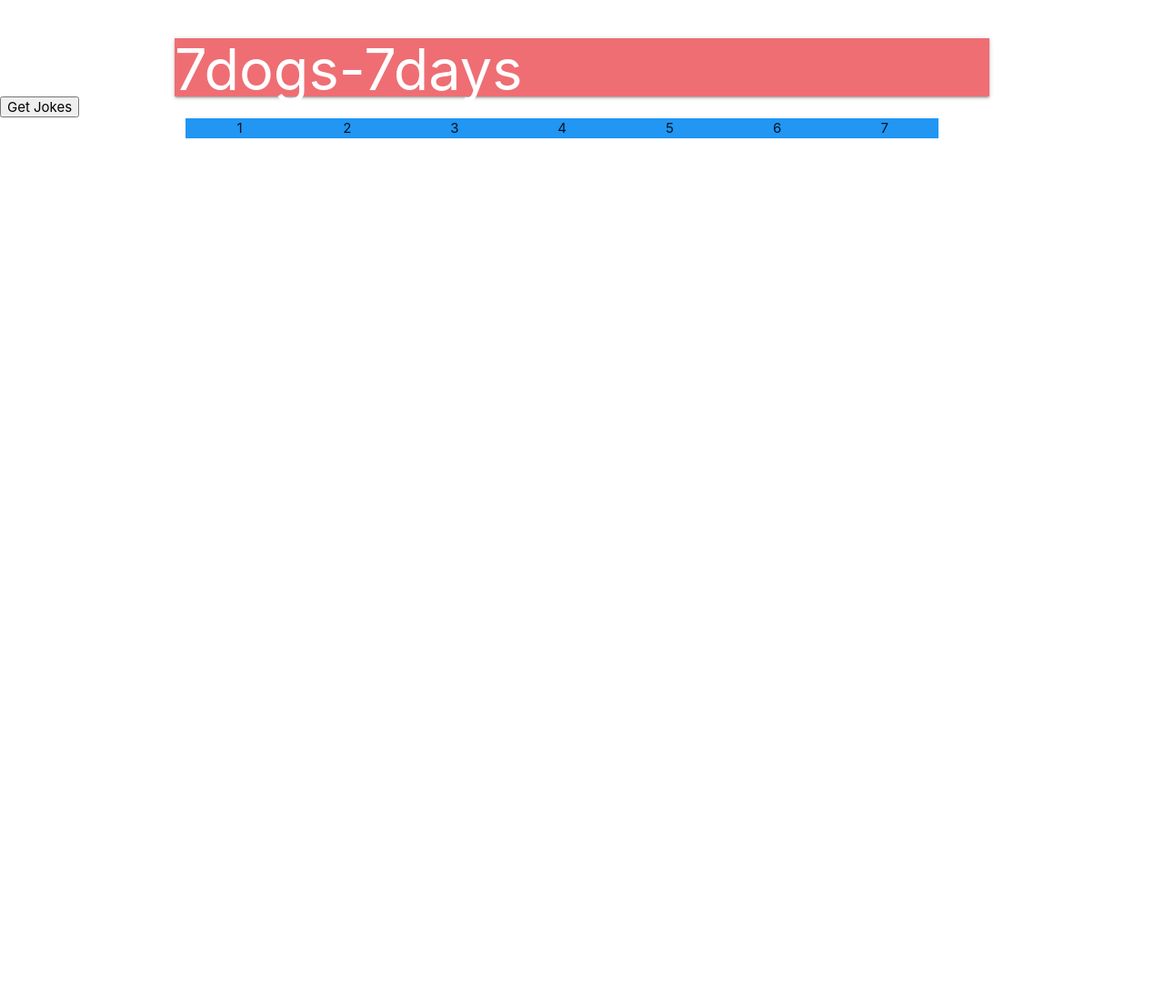
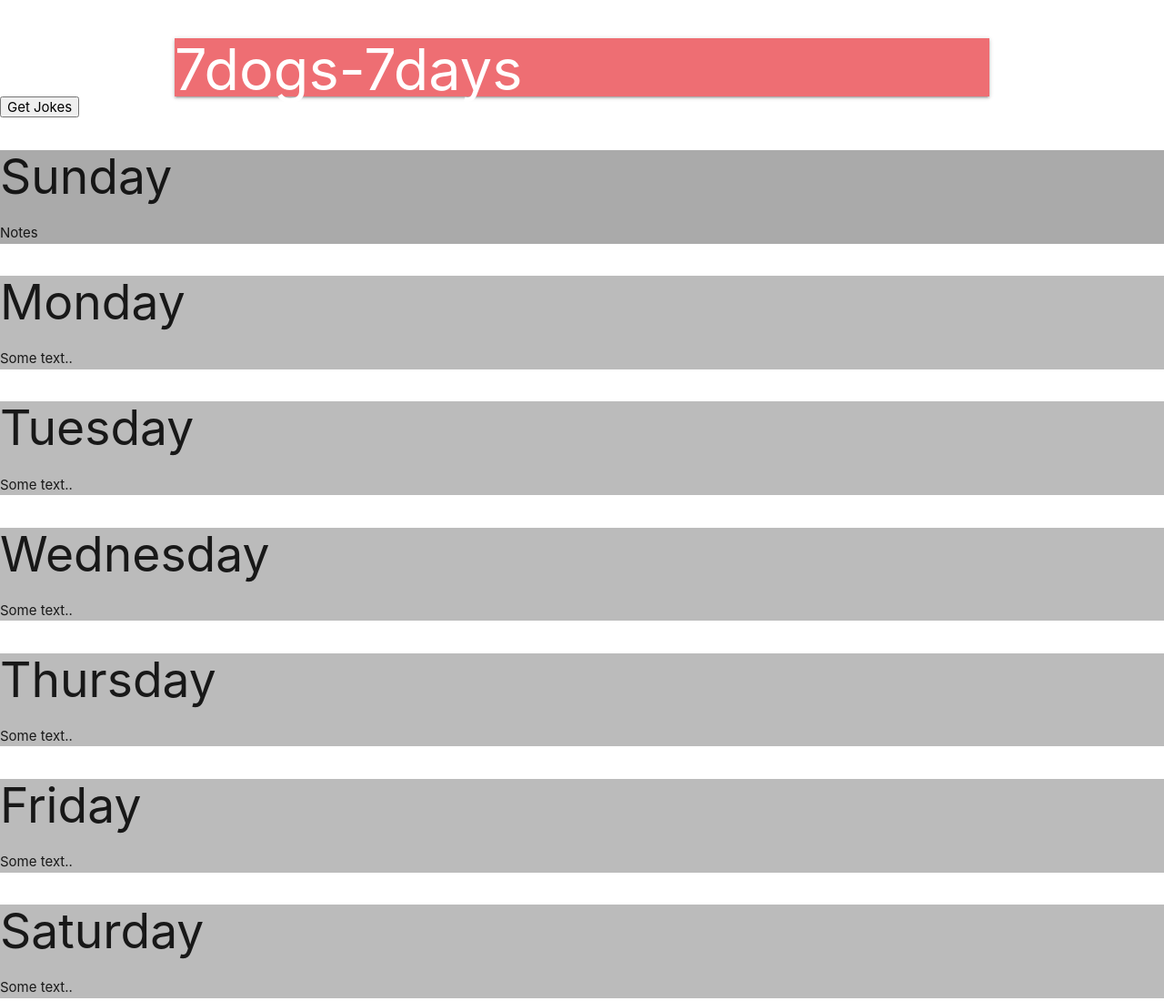
Before and after one commit to DonFlores/7dogs-7days, a plain HTML site: page index.html in a window 1280 px wide. Shown: the whole page at 91% size. Before the commit the page ends 800 px from the top, so only its background shows below. Drawn offline with nearby package versions, Linux system fonts and the light colour scheme.

Commit message:
First commit

```diff
--- a/index.html
+++ b/index.html
@@ -6,7 +6,7 @@
     <meta name="viewport" content="width=device-width, initial-scale=1.0">
     <link rel="stylesheet" href="https://cdnjs.cloudflare.com/ajax/libs/materialize/1.0.0/css/materialize.min.css">
     <title>Document</title>
-    <link rel="stylesheet" href="./Assets/styles/styles.css"
+    <link rel="stylesheet" href="./Assets/styles/styles.css">
 </head>
 
 <body>
@@ -14,19 +14,35 @@
         <h1>7dogs-7days</h1>
     </nav>
     <button id="fetchJokes">Get Jokes</button>
-    <div class="row-cover">
-        <div class="row-wrap">
-            <div class="row centered">
-                <div class="blue center col s1 offset-s2">1</div>
-                <div class="blue center col s1">2</div>
-                <div class="blue center col s1">3</div>
-                <div class="blue center col s1">4</div>
-                <div class="blue center col s1">5</div>
-                <div class="blue center col s1">6</div>
-                <div class="blue center col s1">7</div>
-           </div>
+
+    <div class="row">
+        <div class="column" style="background-color:#aaa;">
+          <h2>Sunday</h2>
+          <p> Notes</p>
         </div>
-    </div>
+        <div class="column" style="background-color:#bbb;">
+          <h2>Monday</h2>
+          <p>Some text..</p>
+        </div>
+        <div class="column" style="background-color:#bbb;">
+          <h2>Tuesday</h2>
+          <p>Some text..</p>
+      </div>
+      <div class="column" style="background-color:#bbb;">
+          <h2>Wednesday</h2>
+          <p>Some text..</p>
+      </div>
+      <div class="column" style="background-color:#bbb;">
+          <h2>Thursday</h2>
+          <p>Some text..</p>
+      </div>
+      <div class="column" style="background-color:#bbb;">
+          <h2>Friday</h2>
+          <p>Some text..</p>
+      </div>
+      <div class="column" style="background-color:#bbb;">
+          <h2>Saturday</h2>
+          <p>Some text..</p>
 <script src="./Assets/styles/js/script.js"></script>
 <script src="https://code.jquery.com/jquery-3.5.1.min.js"></script>
 <script src="https://cdnjs.cloudflare.com/ajax/libs/materialize/1.0.0/js/materialize.min.js"></script>
```
